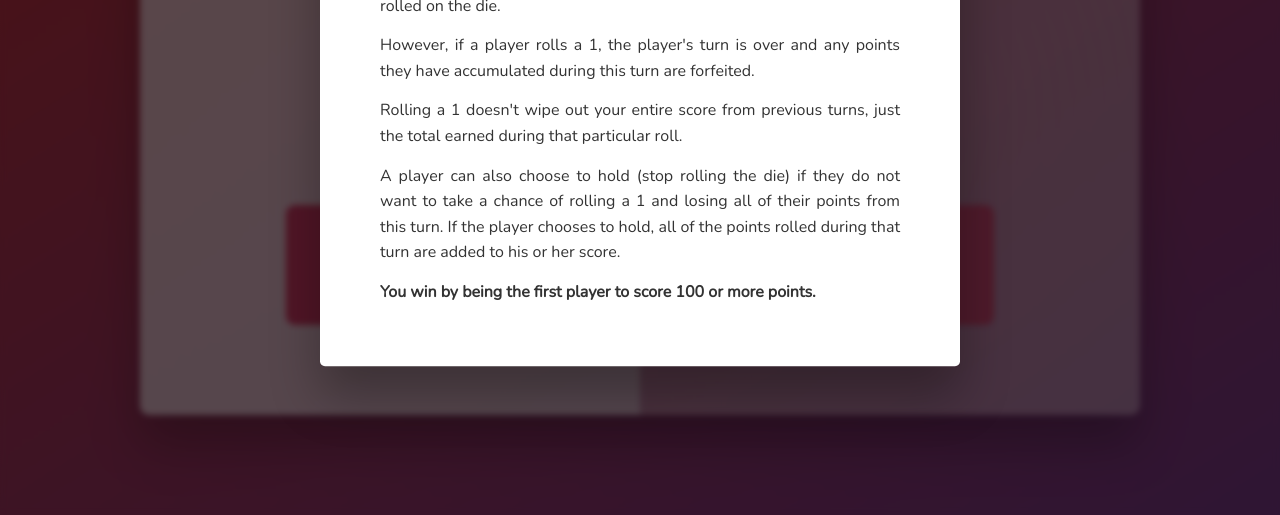
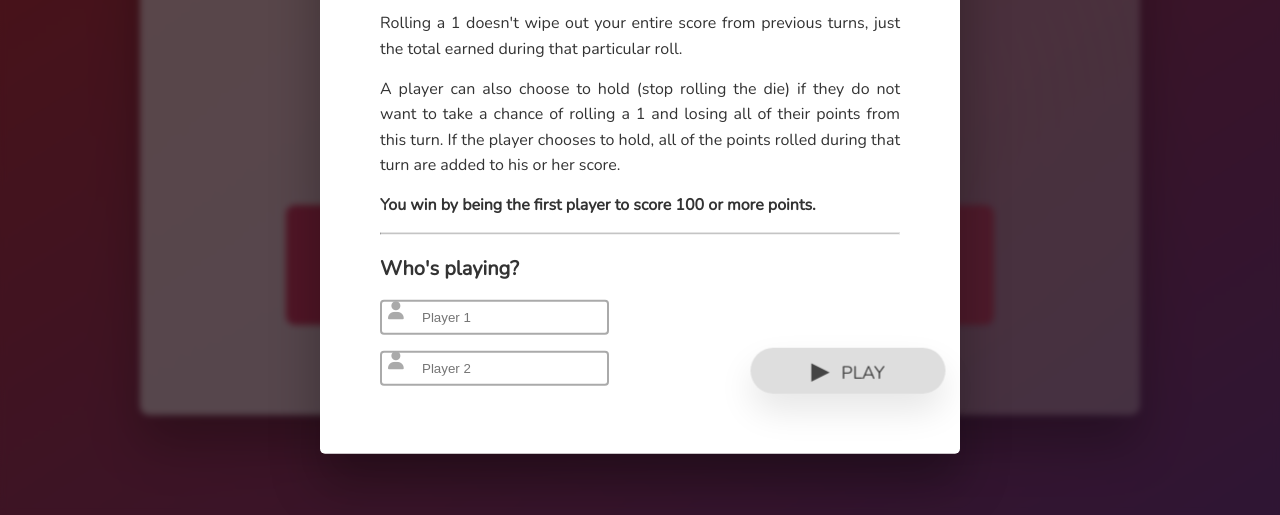
Before and after one commit to molendaluisa/pig-game, a plain HTML site: page index.html in a window 1280 px wide. Shown: the part 285-800 px from the top of the page. Drawn offline with nearby package versions, Linux system fonts and the light colour scheme.

Commit message:
game rules and players name added

```diff
--- a/index.html
+++ b/index.html
@@ -5,6 +5,7 @@
   <meta charset="UTF-8" />
   <meta name="viewport" content="width=device-width, initial-scale=1.0" />
   <meta http-equiv="X-UA-Compatible" content="ie=edge" />
+  <script src="https://kit.fontawesome.com/79fec93140.js" crossorigin="anonymous"></script>
   <link rel="stylesheet" href="style.css" />
   <title>Pig Game</title>
 </head>
@@ -57,11 +58,29 @@
       all of their points from this turn. If the player chooses to hold, all of the points rolled during that turn are
       added
       to his or her score.
-      </p>
-      <br />
-      <p>
+    </p>
+    <br />
+    <p>
       <strong>You win by being the first player to score 100 or more points.</strong>
     </p>
+    <br />
+    <hr />
+    <h2>Who's playing?</h2>
+    <div class="input">
+      <div class="form">
+        <div>
+          <input type="text" placeholder="Player 1" class="player-name-0">
+          <i class="fa fa-user fa-lg fa-fw" aria-hidden="true" id="player1"></i>
+        </div>
+        <div>
+          <input type="text" placeholder="Player 2" class="player-name-1">
+          <i class="fa fa-user fa-lg fa-fw" aria-hidden="true" id="player2"></i>
+        </div>
+      </div>
+      <div>
+        <button class="btn btn--play">▶ Play</button>
+      </div>
+    </div>
   </div>
   <div class="overlay hidden"></div>
   <script src="script.js"></script>
--- a/script.js
+++ b/script.js
@@ -7,6 +7,8 @@ const current0El = document.querySelector('#current--0');
 const current1El = document.querySelector('#current--1');
 const player0El = document.querySelector('.player--0');
 const player1El = document.querySelector('.player--1');
+const name0El = document.querySelector('#name--0');
+const name1El = document.querySelector('#name--1');
 
 //dice
 const diceEl = document.querySelector('.dice');
@@ -15,6 +17,7 @@ const diceEl = document.querySelector('.dice');
 const btnNew = document.querySelector('.btn--new');
 const btnRoll = document.querySelector('.btn--roll');
 const btnHold = document.querySelector('.btn--hold');
+const btnPlay = document.querySelector('.btn--play');
 
 //modal
 const modal = document.querySelector('.modal');
@@ -34,6 +37,11 @@ const closeModal = function () {
   modal.classList.add('hidden');
   overlay.classList.add('hidden');
 };
+const getData = function() {
+  name0El.innerHTML = document.querySelector('.player-name-0').value;
+  name1El.innerHTML = document.querySelector('.player-name-1').value;
+  closeModal();
+}
 
 //Initial status
 const reset = function () {
@@ -57,6 +65,7 @@ const reset = function () {
   openModal();
 
   btnCloseModal.addEventListener('click', closeModal);
+  btnPlay.addEventListener('click', getData);
   overlay.addEventListener('click', closeModal);
 };
 
@@ -101,7 +110,7 @@ btnHold.addEventListener('click', function () {
     document.getElementById(`score--${activePlayer}`).textContent = scores[activePlayer];
 
     // check if active player is >= 100
-    if (scores[activePlayer] >= 100) {
+    if (scores[activePlayer] >= 20) {
       //finish game
       gameStatus = false;
       diceEl.classList.add("hidden");
--- a/style.css
+++ b/style.css
@@ -115,7 +115,6 @@ main {
   font-weight: 400;
   transition: all 0.2s;
 
-  background-color: white;
   background-color: rgba(255, 255, 255, 0.6);
   backdrop-filter: blur(10px);
 
@@ -226,7 +225,52 @@ main {
   margin-bottom: 12px;
 }
 
+.modal h2 {
+  font-size: 20px;
+  margin-top: 20px;
+}
+
 .modal p {
   font-size: 16px;
   line-height: 1.6;
 }
+.input {
+  position: relative;
+  display: flex;
+  margin-top: 10px;
+}
+
+.input input[type="text"] {
+  width: 100%;
+  border: 2px solid #aaa;
+  border-radius: 4px;
+  margin: 8px 0;
+  outline: none;
+  padding: 8px;
+  box-sizing: border-box;
+  transition: 0.3s;
+  padding-left: 40px;
+}
+
+.input i {
+  position: absolute;
+  left: 0;
+  font-size: 18px;
+  padding: 9px 8px;
+  color: #aaa;
+  transition: 0.3s;
+}
+
+#player1 {
+  top: 10px;
+}
+
+#player2 {
+  top: 60px;
+}
+
+.btn--play {
+  left: 90%;
+  bottom: 0;
+  background-color: rgba(200, 200, 200, 0.6);
+}
```
